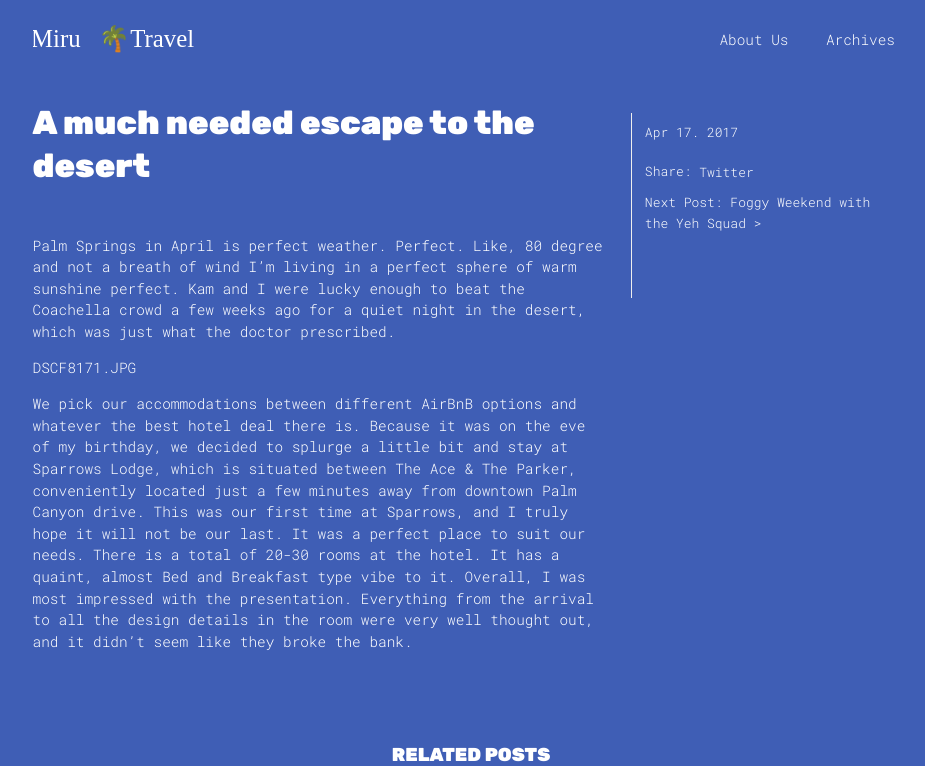
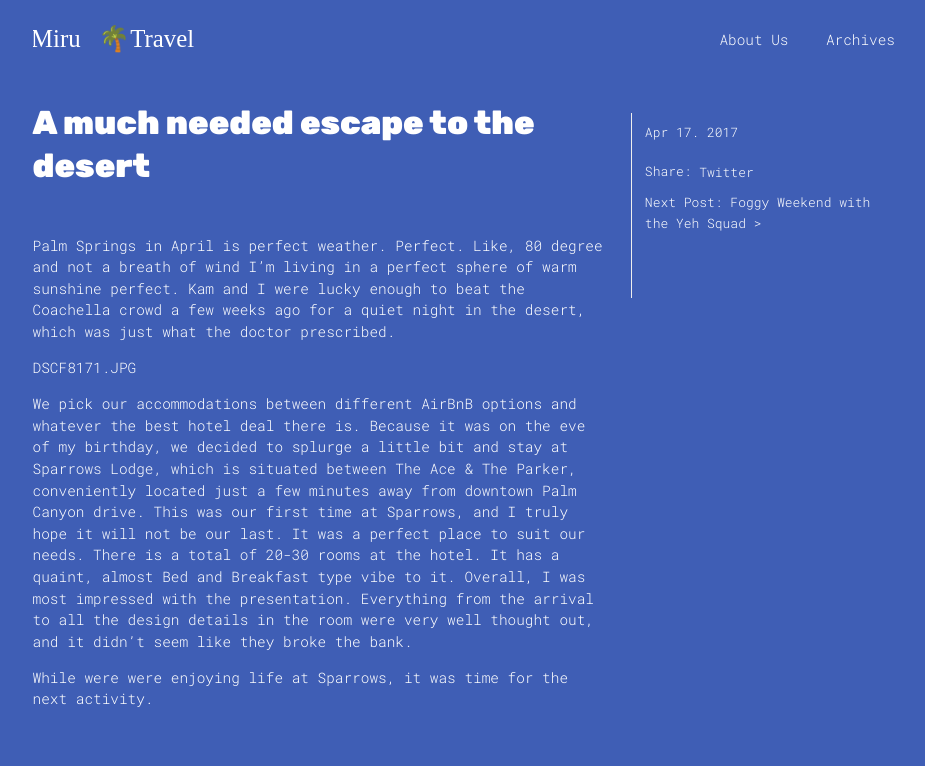
Before and after one commit to PHironaka/Miru-Blog, a Jekyll site: the page built from _posts/2017-04-17-a-much-needed-escape-to-the-desert.markdown, in a window 1280 px wide, cut to the strip 0-766 px from the top of the page. Shown: the whole strip, without its empty margins (169-1094 px from the left). Built offline with Jekyll 4.4.1, drawn with Linux system fonts in a browser that asks for light colours; nearby versions of some CDN libraries.

Commit message:
Updated A Much Needed Escape To The Desert

```diff
--- a/_posts/2017-04-17-a-much-needed-escape-to-the-desert.markdown
+++ b/_posts/2017-04-17-a-much-needed-escape-to-the-desert.markdown
@@ -8,3 +8,5 @@ Palm Springs in April is perfect weather. Perfect. Like, 80 degree and not a bre
 [DSCF8171.JPG](/uploads/DSCF8171.JPG)
 
 We pick our accommodations between different AirBnB options and whatever the best hotel deal there is. Because it was on the eve of my birthday, we decided to splurge a little bit and stay at Sparrows Lodge, which is situated between The Ace & The Parker, conveniently located just a few minutes away from downtown Palm Canyon drive. This was our first time at Sparrows, and I truly hope it will not be our last. It was a perfect place to suit our needs. There is a total of 20-30 rooms at the hotel. It has a quaint, almost Bed and Breakfast type vibe to it. Overall, I was most impressed with the presentation. Everything from the arrival to all the design details in the room were very well thought out, and it didn't seem like they broke the bank.
+
+While were were enjoying life at Sparrows, it was time for the next activity.
```
